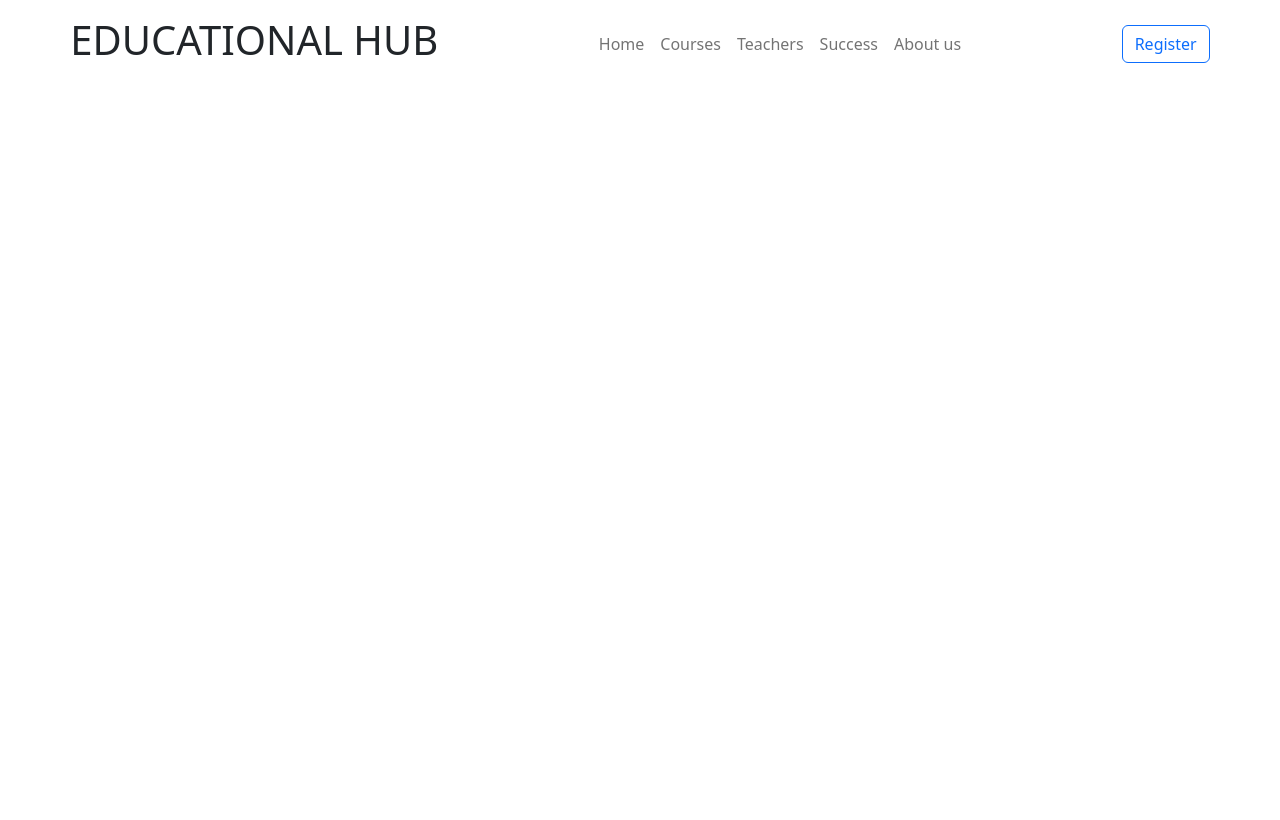
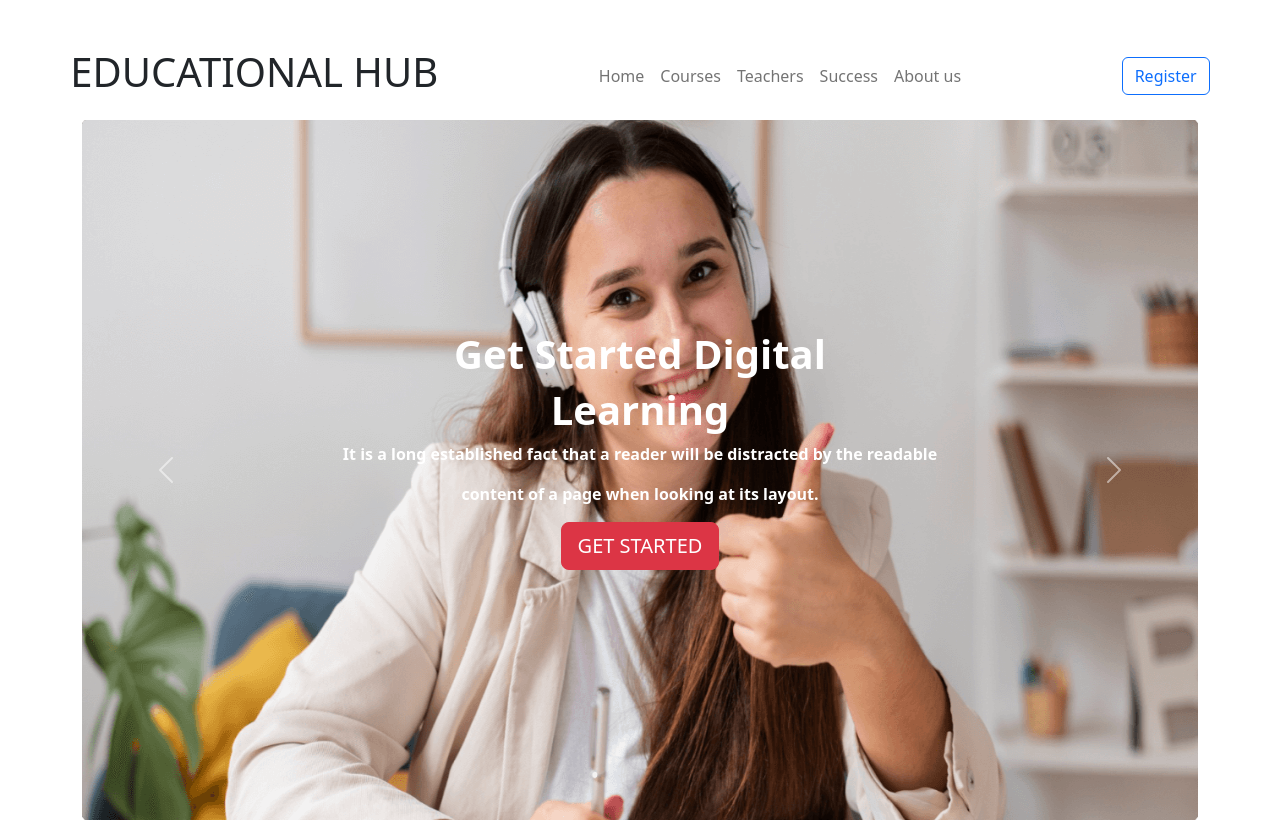
Before and after one commit to rana-ahmed3/assi-03, a plain HTML site: page index.html in a window 1280 px wide. Drawn offline with nearby package versions, Linux system fonts and the light colour scheme.

Commit message:
added slider

```diff
--- a/index.html
+++ b/index.html
@@ -14,7 +14,7 @@
     <!-- nav start -->
     <header>
         <div class="row ">
-            <div class="d-flex w-100 col-sm-12 col-md-2 col-lg-4 mt-3 justify-content-around align-items-center">
+            <div class="d-flex w-100 col-sm-12 col-md-6 col-lg-4 mt-5 justify-content-around align-items-center">
                 <div>
                     <h1>EDUCATIONAL HUB</h1>
                 </div>
@@ -53,6 +53,65 @@
         </div>
     </header>
     <!-- nav end -->
+    <main>
+        <!-- slider section  -->
+
+        <section class="container mt-3 col-12 col-md-6 col-lg-12   ">
+            <div id="carouselExampleCaptions" class="carousel slide" data-bs-ride="false">
+
+                <div class="carousel-inner">
+                    <div class="carousel-item active">
+                        <img style="height: 700px; " src="images/cover/cover-1.png" class="d-block w-100  " alt="...">
+                        <div
+                            class="carousel-caption justify-content-center align-items-center flex-column d-flex h-100 ">
+                            <h1 class="fw-bolder">Get Started Digital</h1>
+                            <h1 class="fw-bolder">Learning</h1>
+                            <p class="fw-semibold">It is a long established fact that a reader will be distracted by the
+                                readable </p>
+                            <p class="fw-semibold">content of a page when looking at its layout.</p>
+                            <button class="btn btn-lg btn-danger">GET STARTED</button>
+                        </div>
+                    </div>
+                    <div class="carousel-item">
+                        <img style="height: 700px;" src="images/cover/cover-2.jpg" class="d-block w-100 " alt="...">
+                        <div
+                            class="carousel-caption  justify-content-center align-items-center flex-column d-flex h-100">
+                            <h1 class="fw-bolder">Get Started Digital</h1>
+
+                            <h1 class="fw-bolder">Learning</h1>
+                            <p class="fw-semibold">It is a long established fact that a reader will be distracted by the
+                                readable </p>
+                            <p class="fw-semibold">content of a page when looking at its layout.</p>
+                            <button class="btn btn-lg btn-danger">GET STARTED</button>
+                        </div>
+                    </div>
+                    <div class="carousel-item">
+                        <img style="height: 700px;  " src="images/cover/cover-3.jpg" class="d-block w-100" alt="...">
+                        <div
+                            class="carousel-caption justify-content-center align-items-center flex-column d-flex h-100">
+                            <h1 class="fw-bolder">Get Started Digital</h1>
+                            <h1 class="fw-bolder">Learning</h1>
+                            <p class="fw-semibold">It is a long established fact that a reader will be distracted by the
+                                readable </p>
+                            <p class="fw-semibold">content of a page when looking at its layout.</p>
+                            <button class="btn btn-lg btn-danger">GET STARTED</button>
+                        </div>
+                    </div>
+                </div>
+                <button class="carousel-control-prev" type="button" data-bs-target="#carouselExampleCaptions"
+                    data-bs-slide="prev">
+                    <span class="carousel-control-prev-icon" aria-hidden="true"></span>
+                    <span class="visually-hidden">Previous</span>
+                </button>
+                <button class="carousel-control-next" type="button" data-bs-target="#carouselExampleCaptions"
+                    data-bs-slide="next">
+                    <span class="carousel-control-next-icon" aria-hidden="true"></span>
+                    <span class="visually-hidden">Next</span>
+                </button>
+            </div>
+
+        </section>
+    </main>
 
     <script src="https://cdn.jsdelivr.net/npm/bootstrap@5.2.0/dist/js/bootstrap.bundle.min.js"
         integrity="sha384-A3rJD856KowSb7dwlZdYEkO39Gagi7vIsF0jrRAoQmDKKtQBHUuLZ9AsSv4jD4Xa"
```
